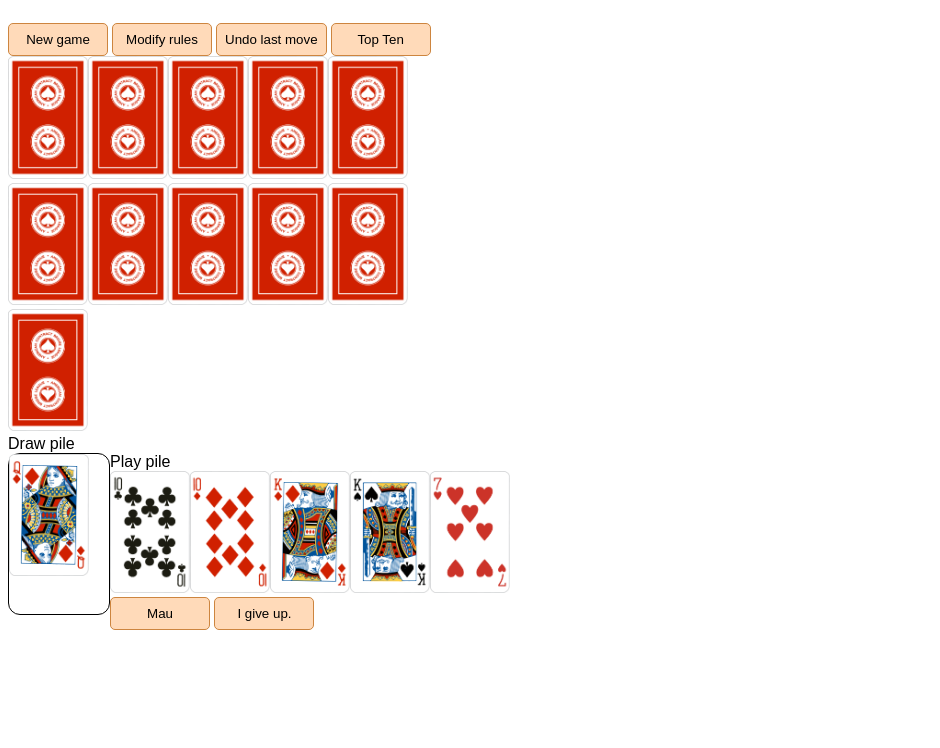
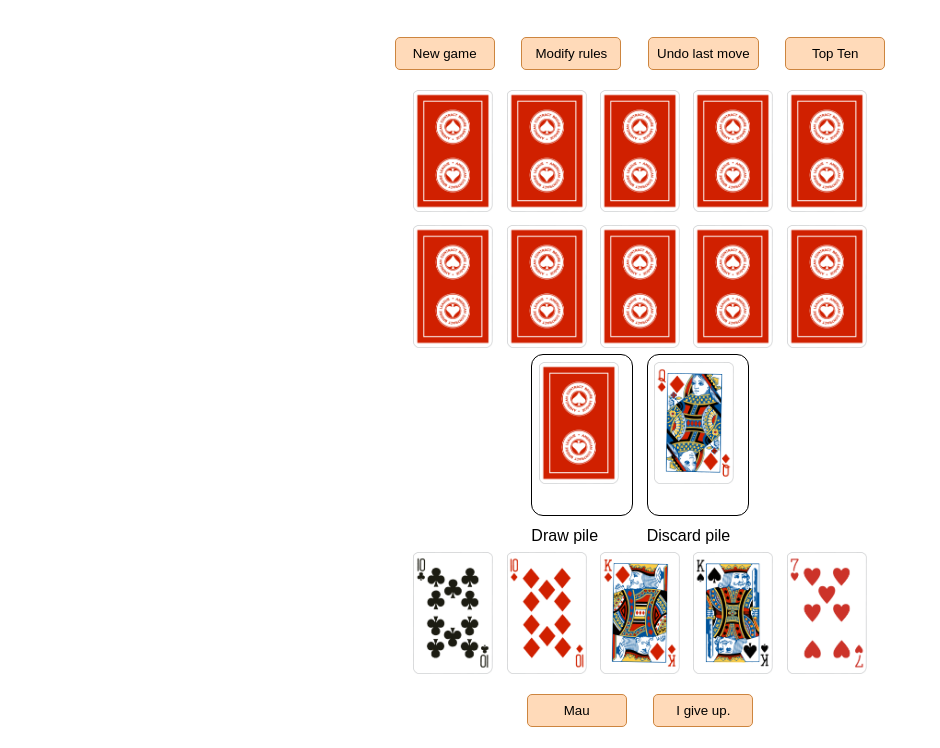
Before and after one commit to beitist/simple-mau-mau, a plain HTML site: page index.html in a window 1280 px wide. Both pictures are taken after a click on the button "New game". Shown: the part 52-800 px from the top of the page, without its empty margins (0-940 px from the left). Drawn offline with Linux system fonts and the light colour scheme.

Commit message:
feat: update css for clarity

```diff
--- a/index.html
+++ b/index.html
@@ -27,10 +27,14 @@
       </div>
 
       <div id="piles">
-        <div id="draw-deck" class="deck"></div>
-        <div id="draw-deck-sub">Draw pile</div>
-        <div id="discard-pile" class="deck"></div>
-        <div id="discard-pile-sub">Play pile</div>
+        <div id="draw-deck-div" class="deck-wrapper">
+          <div id="draw-deck" class="deck"></div>
+          <div id="draw-deck-sub" class="deck-sub">Draw pile</div>
+        </div>
+        <div id="discard-pile-div" class="deck-wrapper">
+          <div id="discard-pile" class="deck"></div>
+          <div id="discard-pile-sub">Discard pile</div>
+        </div>
       </div>
 
       <div id="player">
--- a/styles/design.css
+++ b/styles/design.css
@@ -1,18 +1,16 @@
+body {
+  font-family: sans-serif;
+  font-size: 12pt;
+}
+
 h1 {
-  font-family: sans-serif;
   font-size: 20pt;
   font-weight: bold;
 }
 
 h4 {
-  font-family: sans-serif;
   font-size: 15pt;
   font-style: italic;
-}
-
-div {
-  font-family: sans-serif;
-  font-size: 12pt;
 }
 
 button {
@@ -23,11 +21,56 @@ button {
   min-width: 100px;
 }
 
+nav, div#piles, div#player, div#player-commands {
+  display: flex;
+  flex-direction: row;
+  flex-wrap: wrap;
+  justify-content: center;
+}
+
+div#opponents {
+  display: flex;
+  flex-direction: column;
+  flex-wrap: wrap;
+  justify-content: center;
+}
+
+.player-cards {
+  display: flex;
+  flex-direction: row;
+  flex-wrap: wrap;
+  justify-content: center;
+}
+
+.menu-button, .player-button {
+  margin: 10pt;
+}
+
+.deck-wrapper {
+  display: grid;
+  grid-template-columns: auto;
+  grid-template-rows: auto auto;
+  column-gap: 10pt;
+  row-gap: 8pt;
+  margin-left: 5pt;
+  margin-right: 5pt;
+}
+
+.deck {
+  grid-column: 1;
+  grid-row: 1;
+}
+
+.deck-sub {
+  grid-column: 1;
+  grid-row: 2;
+}
+
 #piles {
   min-width: 40%;
 }
 
-#draw-pile, #discard-pile {
+#draw-deck, #discard-pile {
   float: left;
   border-radius: 12px;
   border: 1px solid black;
@@ -40,4 +83,5 @@ button {
 .card {
   width: 100%;
   max-width: 80px;
+  margin: 5pt;
 }
```
